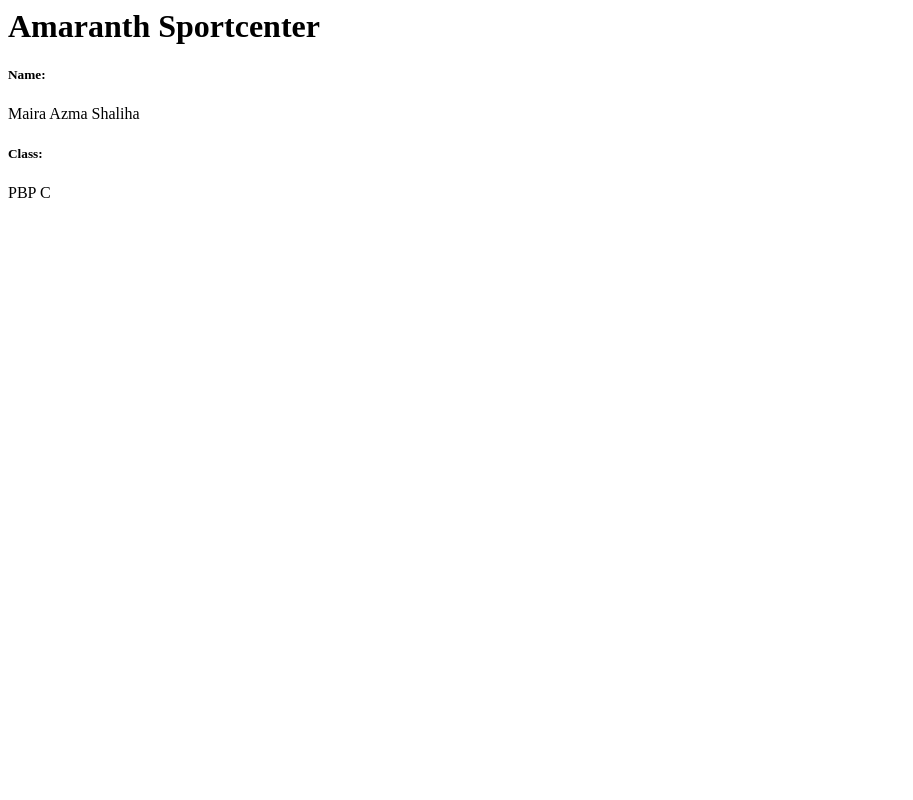
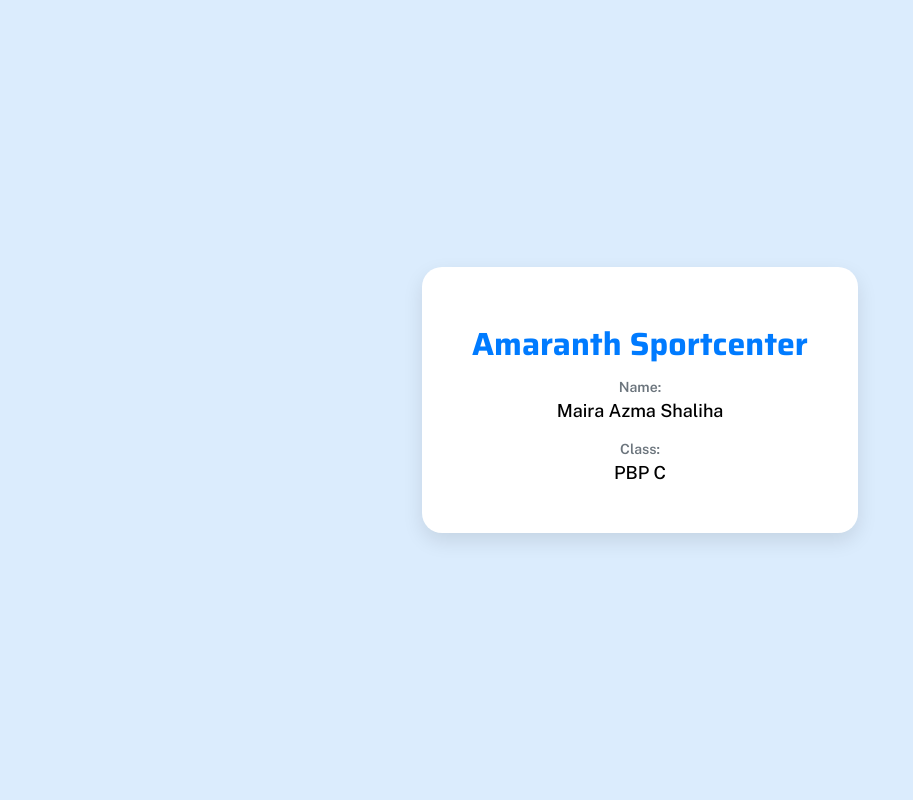
Before and after one commit to mairazma/football-shop, a Django app: page / in a window 1280 px wide. Shown: the whole page, without its empty margins (0-913 px from the left). Run offline with Django 5.2, Linux system fonts and the light colour scheme.

Commit message:
HTML tipis-tipis

```diff
--- a/main/templates/main.html
+++ b/main/templates/main.html
@@ -1,6 +1,73 @@
-<h1>Amaranth Sportcenter</h1>
+<!DOCTYPE html>
+<html lang="en">
+<head>
+  <meta charset="UTF-8">
+  <title>Amaranth Sportcenter</title>
+  <!-- Import font dari Google Fonts -->
+  <link rel="preconnect" href="https://fonts.googleapis.com">
+  <link rel="preconnect" href="https://fonts.gstatic.com" crossorigin>
+  <link href="https://fonts.googleapis.com/css2?family=Saira:ital,wght@0,100..900;1,100..900&display=swap" rel="stylesheet">
 
-<h5>Name: </h5>
-<p>{{ name }}<p>
-<h5>Class: </h5>
-<p>{{ class }}</p>
+  <link rel="preconnect" href="https://fonts.googleapis.com">
+  <link rel="preconnect" href="https://fonts.gstatic.com" crossorigin>
+  <link href="https://fonts.googleapis.com/css2?family=Public+Sans:ital,wght@0,100..900;1,100..900&family=Saira:ital,wght@0,100..900;1,100..900&display=swap" rel="stylesheet">
+
+  <style>
+    body {
+        display: flex;
+        justify-content: center;
+        align-items: center;
+        height: 100vh;
+        background: #dbecfd;
+      margin: 0;
+
+    }
+    .card {
+      text-align: center;
+      background: white;
+      padding: 30px 50px;
+      border-radius: 20px;
+      box-shadow: 0 8px 20px rgba(0,0,0,0.1);
+    }
+
+    .card h1 {
+      font-family: 'Saira', sans-serif;
+      color: #007bff;
+      margin-bottom: 10px;
+    }
+
+    .info-block {
+      font-family: "Public Sans", sans-serif;
+      margin-bottom: 15px; /* jarak antar blok diperkecil */
+    }
+
+    .info-block h5 {
+      color: #6c757d;
+      margin: 0;
+      font-size: 14px;
+      font-weight: 600;
+    }
+
+    .info-block p {
+      font-size: 18px;
+      font-weight: 500;
+      margin: 5px 0 20px 0;
+    }
+  </style>
+</head>
+<body>
+  <div class="card">
+    <h1>Amaranth Sportcenter</h1>
+
+    <div class="info-block">
+        <h5>Name:</h5>
+        <p>{{ name }}</p>
+    </div>
+
+    <div class="info-block">
+        <h5>Class:</h5>
+        <p>{{ class }}</p>
+    </div>
+  </div>
+</body>
+</html>
```
